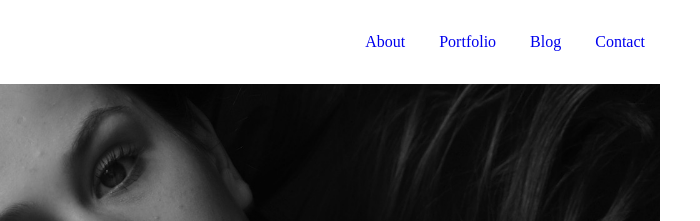
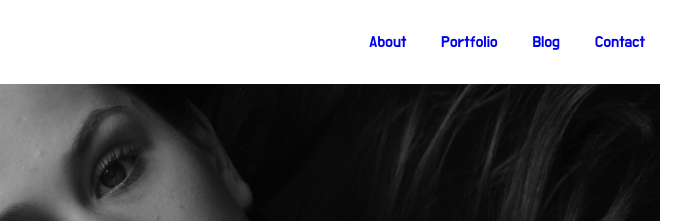
Before and after one commit to hyder4056/hyder4056.github.io, a plain HTML site: page responsiveDesign02/index.html in a window 1280 px wide. Shown: the top 221 px of the page, 580-1280 px from the left. Drawn offline with Linux system fonts and the light colour scheme.

Commit message:
a tag font-family

```diff
--- a/responsiveDesign02/style.css
+++ b/responsiveDesign02/style.css
@@ -27,7 +27,10 @@ body p{
 body h1,
 body h2,
 body h3,
-body h4{
+body h4,
+body ul,
+body li,
+body ul li a{
     font-family: 'Do Hyeon', sans-serif;
 }
 a{
```
